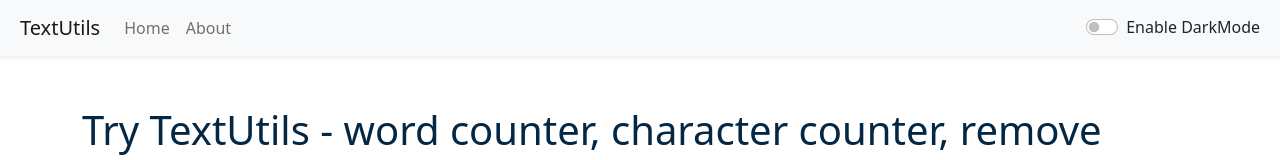
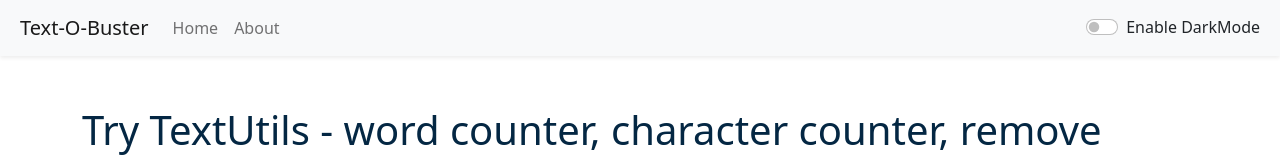
Before and after one commit to romil19/Text-O-Buster, a React (Create React App) app: page / in a window 1280 px wide. Shown: the top 160 px of the page. Built offline with nearby package versions, Linux system fonts and the light colour scheme.

Commit message:
Update App.js

```diff
--- a/src/App.js
+++ b/src/App.js
@@ -41,7 +41,7 @@
   return (
     <>
     <Router>
-    <Navbar title="TextUtils" mode={mode} toggleMode={toggleMode}  />
+    <Navbar title="Text-O-Buster" mode={mode} toggleMode={toggleMode}  />
     <Alert alert={alert}/>
     <Switch>
     {/* /users --> Component 1
```
